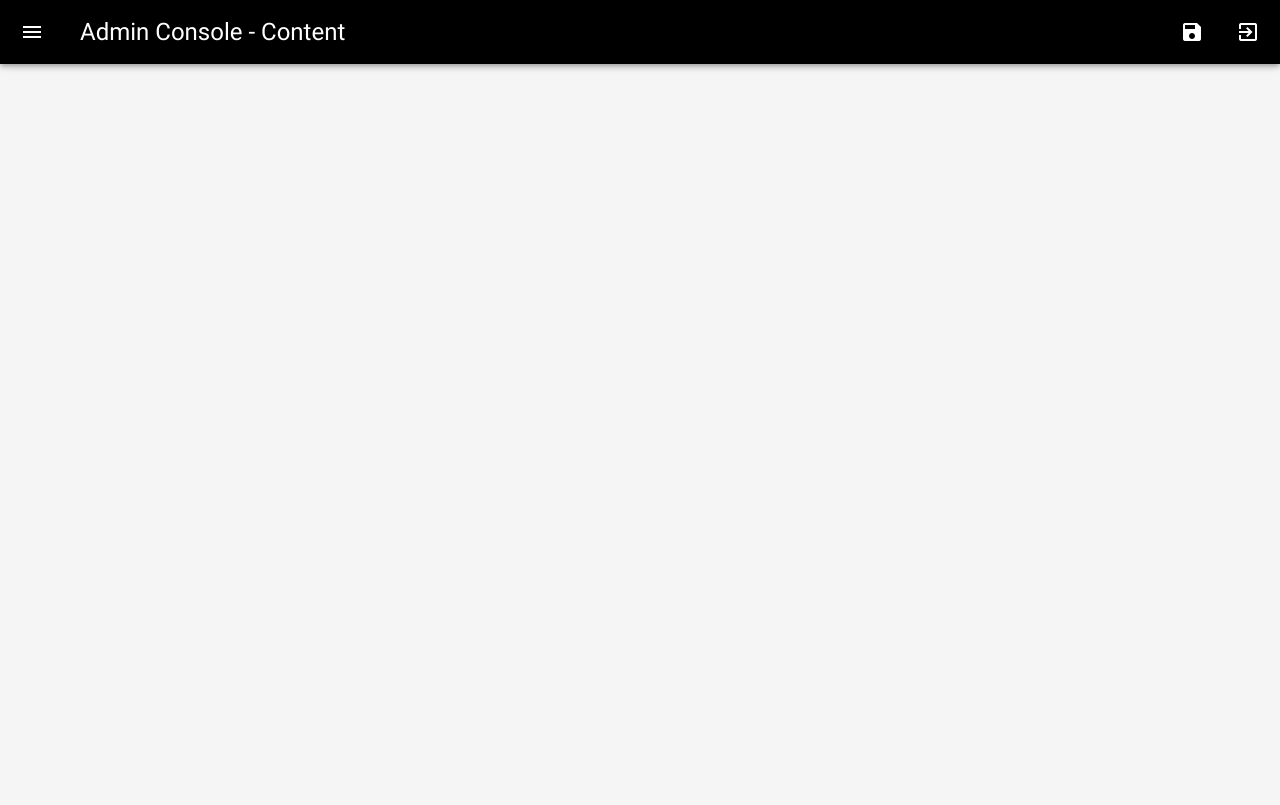
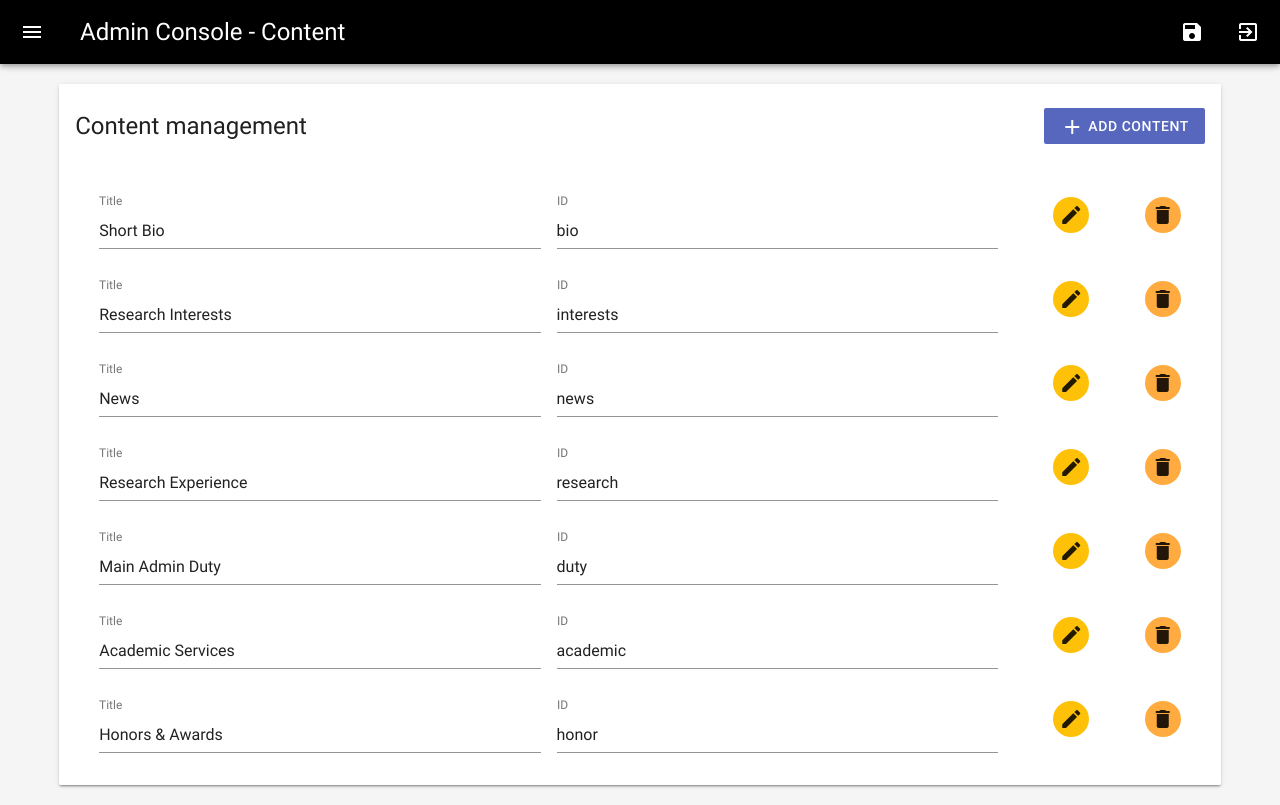
Before and after one commit to Logan-Lin/Scholar-Index, a Flask app: page /admin/content in a window 1280 px wide. Before the commit the page ends 70 px from the top, so only its background shows below. Run offline with Flask 2, Linux system fonts and the light colour scheme; the visitor is signed in with stand-in values (Sample User, id 1).

Commit message:
Finished all backend functions.

```diff
--- /dev/null
+++ b/index_app/static/js/admin-content.js
@@ -0,0 +1,73 @@
+$('#content-add-button').on('click', function() {
+    $('#content-list').append(`
+        <li class="mdui-list-item content-list-item">
+            <div class="mdui-col-xs-5">
+                <div class="mdui-textfield">
+                    <label class="mdui-textfield-label">Title</label>
+                    <input class="mdui-textfield-input content-title-input" type="text" value="" required>
+                </div>
+            </div>
+            <div class="mdui-col-xs-5">
+                <div class="mdui-textfield">
+                    <label class="mdui-textfield-label">ID</label>
+                    <input class="mdui-textfield-input content-id-input" type="text" value="" required>
+                </div>
+            </div>
+            <div class="mdui-col-xs-1">
+                <button class="mdui-btn mdui-btn-icon mdui-color-amber content-edit-btn mdui-float-right">
+                    <i class="mdui-icon material-icons">edit</i>
+                </button>
+            </div>
+            <div class="mdui-col-xs-1">
+                <button class="mdui-btn mdui-btn-icon mdui-color-orange-a200 content-delete-btn mdui-float-right">
+                    <i class="mdui-icon material-icons">delete</i>
+                </button>
+            </div>
+        </li>
+    `);
+    mdui.mutation();
+});
+
+$('#content-list').on('click', '.content-delete-btn', function(event) {
+    $(event.target).parents('.content-list-item').remove();
+});
+
+function fetchAllContents() {
+    let contents = [];
+    $('#content-list .content-list-item').each(function() {
+        let id = $(this).find('.content-id-input').val();
+        contents.push({
+            title: $(this).find('.content-title-input').val(),
+            "file_name": id + '.md',
+            id: $(this).find('.content-id-input').val()
+        });
+    })
+    return contents;
+}
+
+$('#content-list').on('click', '.content-edit-btn', function(event) {
+    saveContent();
+    let editId = $(event.target).parents('.content-list-item').find('.content-id-input').val();
+    window.location.href = '/edit-md/' + editId;
+})
+
+function saveContent() {
+    console.log(fetchAllContents());
+    $.ajax({
+        method: 'POST',
+        contentType: 'application/json',
+        url: '/metadata-modify',
+        data: JSON.stringify({
+            contents: fetchAllContents()
+        }),
+        success: function(data) {
+            if (data['message'] == 'success') {
+                mdui.snackbar('Metadata saved.');
+            } else {
+                mdui.snackbar('Error occured when saving data.');
+            }
+        }
+    })
+};
+
+$('#save-button').on('click', saveContent);
--- a/index_app/templates/admin-content.html
+++ b/index_app/templates/admin-content.html
@@ -1,4 +1,48 @@
 {% extends 'admin-base.html' %}
 {% block content %}
+<div class="mdui-row"><div class="mdui-col-xs-12">
+    <div class="mdui-card mdui-hoverable">
+        <div class="mdui-card-primary">
+            <div class="mdui-card-primary-title">
+                Content management
+                <button class="mdui-btn mdui-float-right mdui-color-indigo" id="content-add-button">
+                    <i class="mdui-icon material-icons">add</i>
+                    Add content
+                </button>
+            </div>
+        </div>
+        <div class="mdui-card-content">
+            <ul class="mdui-list" id="content-list">
+                {% for content in metadata['contents'] %}
+                <li class="mdui-list-item content-list-item">
+                    <div class="mdui-col-xs-5">
+                        <div class="mdui-textfield">
+                            <label class="mdui-textfield-label">Title</label>
+                            <input class="mdui-textfield-input content-title-input" type="text" value="{{content['title']}}" required>
+                        </div>
+                    </div>
+                    <div class="mdui-col-xs-5">
+                        <div class="mdui-textfield">
+                            <label class="mdui-textfield-label">ID</label>
+                            <input class="mdui-textfield-input content-id-input" type="text" value="{{content['id']}}" required>
+                        </div>
+                    </div>
+                    <div class="mdui-col-xs-1">
+                        <button class="mdui-btn mdui-btn-icon mdui-color-amber content-edit-btn mdui-float-right">
+                            <i class="mdui-icon material-icons">edit</i>
+                        </button>
+                    </div>
+                    <div class="mdui-col-xs-1">
+                        <button class="mdui-btn mdui-btn-icon mdui-color-orange-a200 content-delete-btn mdui-float-right">
+                            <i class="mdui-icon material-icons">delete</i>
+                        </button>
+                    </div>
+                </li>
+                {% endfor %}
+            </ul>
+        </div>
+    </div>
+</div></div>
 
+<script src="/static/js/admin-content.js"></script>
 {% endblock %}
--- a/index_app/views.py
+++ b/index_app/views.py
@@ -83,3 +83,27 @@ def metadata_modify():
     if request.method == 'POST':
         update_metadata(request.get_json())
         return jsonify({'message': 'success'})
+
+@bp.route('/edit-md/<filename>')
+def edit_md(filename):
+    if session['user'] == 'admin':
+        filename += '.md'
+        file_dir = os.path.join('/', 'workdir', 'index_app', 'static', 'markdown', filename)
+        file_content = ""
+        if os.path.exists(file_dir):
+            with open(file_dir, 'r') as file_pt:
+                file_content = file_pt.read()
+
+        return render_template('admin-markdown-edit.html', filename=filename, content=file_content,
+            subtitle='Editting')
+    else:
+        return index()
+
+@bp.route('/save-md/<filename>', methods=['GET', 'POST'])
+def save_md(filename):
+    if request.method == 'POST' and session['user'] == 'admin':
+        file_content = request.json['content']
+        file_dir = os.path.join('/', 'workdir', 'index_app', 'static', 'markdown', filename)
+        with open(file_dir, 'w') as file_pt:
+            file_pt.write(file_content)
+        return jsonify({'message': 'success'})
```
Also changed, not shown: index_app/static/js/admin-markdown-edit.js (added, +15 -0 lines), index_app/static/js/admin-metadata.js (+5 -6 lines), index_app/static/markdown/news.md (added, +1 -0 lines), index_app/templates/admin-markdown-edit.html (added, +33 -0 lines), index_app/templates/admin-metadata.html (+6 -6 lines).
